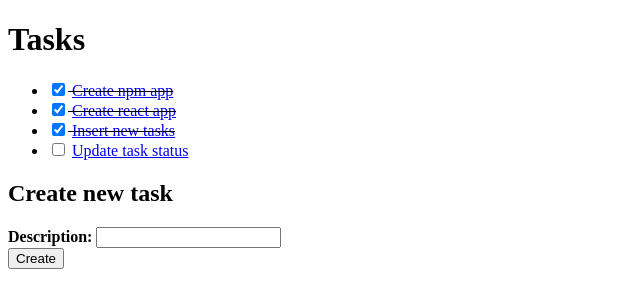
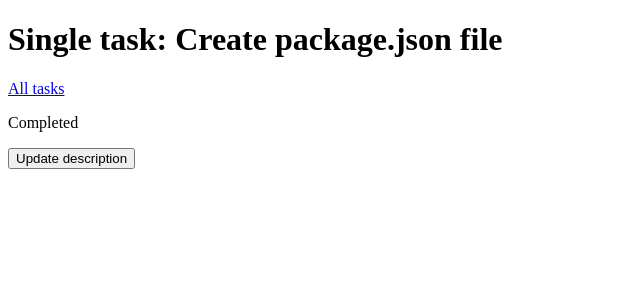
Before and after one commit to Phankev24/oving-3, a React (Vite) app: page /#/tasks/0 in a window 1280 px wide. Shown: the top 308 px of the page, without its empty margins (0-640 px from the left). Built offline with nearby package versions, Linux system fonts and the light colour scheme.

Commit message:
Added so the checkbox has detail function

```diff
--- /dev/null
+++ b/src/components/dialog/dialog.jsx
@@ -0,0 +1,42 @@
+import React, { useEffect, useRef } from "react";
+
+export function Dialog({ isDialogOpen, setIsDialogOpen, children }) {
+  const dialogRef = useRef(null);
+
+  function handleClickBackdrop(e) {
+    if (e.target === e.currentTarget) setClosed();
+  }
+
+  function setClosed() {
+    setIsDialogOpen(false);
+  }
+
+  useEffect(() => {
+    const dialog = dialogRef.current;
+    if (dialog) {
+      dialog.addEventListener("close", setClosed);
+    }
+    return () => {
+      if (dialog) {
+        dialog.removeEventListener("close", setClosed);
+      }
+    };
+  }, []);
+
+  useEffect(() => {
+    const dialog = dialogRef.current;
+    if (!dialog) return;
+
+    if (isDialogOpen) {
+      dialog.showModal();
+    } else {
+      dialog.close();
+    }
+  }, [isDialogOpen]);
+
+  return (
+    <dialog ref={dialogRef} onClick={handleClickBackdrop}>
+      {children}
+    </dialog>
+  );
+}
--- /dev/null
+++ b/src/components/tasks/application.jsx
@@ -0,0 +1,51 @@
+import React, { useEffect, useState } from "react";
+import { FrontPage } from "./frontPage.jsx";
+import { Route, Routes } from "react-router-dom";
+import { TaskRoute } from "./taskRoute";
+
+const initialTasks = [
+  { id: 0, summary: "Create package.json file", completed: true },
+  { id: 1, summary: "List existing tasks", completed: true },
+  { id: 2, summary: "Introduce JavaScript", completed: true },
+  { id: 3, summary: "Update state for checkboxes", completed: false },
+];
+
+export function Application() {
+  const [tasks, setTasks] = useState(() => {
+    const existingTasks = localStorage.getItem("tasks");
+    return existingTasks ? JSON.parse(existingTasks) : initialTasks;
+  });
+
+  useEffect(() => {
+    localStorage.setItem("tasks", JSON.stringify(tasks));
+  }, [tasks]);
+
+  function handleNewTask(task) {
+    setTasks((old) => [...old, { id: old.length, ...task }]);
+  }
+
+  function handleUpdateTask(id, delta) {
+    setTasks((old) => old.map((o) => (id === o.id ? { ...o, ...delta } : o)));
+  }
+
+  return (
+    <Routes>
+      <Route
+        path="/"
+        element={
+          <FrontPage
+            tasks={tasks}
+            onCompleted={({ id }, completed) =>
+              handleUpdateTask(id, { completed })
+            }
+            onNewTask={handleNewTask}
+          />
+        }
+      />
+      <Route
+        path="/tasks/:id"
+        element={<TaskRoute tasks={tasks} onUpdateTask={handleUpdateTask} />}
+      />
+    </Routes>
+  );
+}
--- a/src/components/tasks/frontPage.jsx
+++ b/src/components/tasks/frontPage.jsx
@@ -1,4 +1,3 @@
-// src/components/tasks/frontPage.jsx
 import React from "react";
 import { TaskList } from "./taskList.jsx";
 import { NewTaskForm } from "./newTaskForm.jsx";
--- /dev/null
+++ b/src/components/tasks/taskRoute.jsx
@@ -0,0 +1,57 @@
+import React, { useState } from "react";
+import { Link, useParams } from "react-router-dom";
+import { Dialog } from "../dialog/dialog.jsx";
+
+function TaskView({ task, onUpdateTask }) {
+  const { id, summary, completed, description } = task;
+  const [isDialogOpen, setIsDialogOpen] = useState(false);
+  const [draftDescription, setDraftDescription] = useState(description || "");
+
+  function handleSubmit(event) {
+    event.preventDefault();
+    onUpdateTask(id, { description: draftDescription });
+    setIsDialogOpen(false);
+  }
+
+  return (
+    <>
+      <h1>Single task: {summary}</h1>
+      <p>
+        <Link to="/">All tasks</Link>
+      </p>
+      {completed && <p>Completed</p>}
+      {description && (
+        <>
+          <h3>Description</h3>
+          <p>{description}</p>
+        </>
+      )}
+      <button onClick={() => setIsDialogOpen(true)}>Update description</button>
+
+      <Dialog isDialogOpen={isDialogOpen} setIsDialogOpen={setIsDialogOpen}>
+        <form onSubmit={handleSubmit}>
+          <h2>Task description</h2>
+          <textarea
+            value={draftDescription}
+            onChange={(e) => setDraftDescription(e.target.value)}
+          />
+          <p>
+            <button type="submit">Update</button>
+          </p>
+          <p>
+            <button type="button" onClick={() => setIsDialogOpen(false)}>
+              Cancel
+            </button>
+          </p>
+        </form>
+      </Dialog>
+    </>
+  );
+}
+
+export function TaskRoute({ tasks, onUpdateTask }) {
+  const { id } = useParams();
+  const task = tasks.find((t) => t.id === parseInt(id));
+  if (!task) return <h1>Task {id} not found</h1>;
+  return <TaskView task={task} onUpdateTask={onUpdateTask} />;
+}
--- a/src/main.jsx
+++ b/src/main.jsx
@@ -1,64 +1,74 @@
-// src/main.jsx
-import React, { useState } from "react";
+// import React, { useState } from "react";
+// import { createRoot } from "react-dom/client";
+// import { BrowserRouter, Route, Routes } from "react-router-dom";
+// import { FrontPage } from "./components/tasks/frontPage.jsx";
+// import { TaskDetails } from "./components/tasks/taskDetails.jsx";
+//
+// function Application() {
+//   const [tasks, setTasks] = useState([
+//     { id: 0, summary: "Create npm app", description: "First", complete: true },
+//     {
+//       id: 1,
+//       summary: "Create react app",
+//       description: "Second",
+//       complete: true,
+//     },
+//     {
+//       id: 2,
+//       summary: "Insert new tasks",
+//       description: "Third",
+//       complete: true,
+//     },
+//     {
+//       id: 3,
+//       summary: "Update task status",
+//       description: "Fourth",
+//       complete: false,
+//     },
+//   ]);
+//
+//   function handleNewTask(task) {
+//     setTasks((old) => [...old, { id: old.length, ...task }]);
+//   }
+//
+//   function handleChange(id, task) {
+//     setTasks((old) => old.map((o) => (o.id === id ? { ...o, ...task } : o)));
+//   }
+//
+//   return (
+//     <Routes>
+//       <Route
+//         path="/"
+//         element={
+//           <FrontPage
+//             tasks={tasks}
+//             onItemChecked={(id, complete) => handleChange(id, { complete })}
+//             onNewTask={handleNewTask}
+//           />
+//         }
+//       />
+//       <Route
+//         path="/tasks/:id"
+//         element={<TaskDetails tasks={tasks} onChange={handleChange} />}
+//       />
+//       <Route path="*" element={<h1>Not found</h1>} />
+//     </Routes>
+//   );
+// }
+//
+// createRoot(document.getElementById("app")).render(
+//   <BrowserRouter>
+//     <Application />
+//   </BrowserRouter>,
+// );
+
 import { createRoot } from "react-dom/client";
-import { BrowserRouter, Route, Routes } from "react-router-dom";
-import { FrontPage } from "./components/tasks/frontPage.jsx";
-import { TaskDetails } from "./components/tasks/taskDetails.jsx";
-
-function Application() {
-  const [tasks, setTasks] = useState([
-    { id: 0, summary: "Create npm app", description: "First", complete: true },
-    {
-      id: 1,
-      summary: "Create react app",
-      description: "Second",
-      complete: true,
-    },
-    {
-      id: 2,
-      summary: "Insert new tasks",
-      description: "Third",
-      complete: true,
-    },
-    {
-      id: 3,
-      summary: "Update task status",
-      description: "Fourth",
-      complete: false,
-    },
-  ]);
-
-  function handleNewTask(task) {
-    setTasks((old) => [...old, { id: old.length, ...task }]);
-  }
-
-  function handleChange(id, task) {
-    setTasks((old) => old.map((o) => (o.id === id ? { ...o, ...task } : o)));
-  }
-
-  return (
-    <Routes>
-      <Route
-        path="/"
-        element={
-          <FrontPage
-            tasks={tasks}
-            onItemChecked={(id, complete) => handleChange(id, { complete })}
-            onNewTask={handleNewTask}
-          />
-        }
-      />
-      <Route
-        path="/tasks/:id"
-        element={<TaskDetails tasks={tasks} onChange={handleChange} />}
-      />
-      <Route path="*" element={<h1>Not found</h1>} />
-    </Routes>
-  );
-}
+import React from "react";
+import { HashRouter } from "react-router-dom";
+import { Application } from "./components/tasks/application.jsx";
 
 createRoot(document.getElementById("app")).render(
-  <BrowserRouter>
+  <HashRouter>
     <Application />
-  </BrowserRouter>,
+  </HashRouter>,
 );
```
Also changed, not shown: src/components/tasks/taskListItem.jsx (added, +17 -0 lines).
